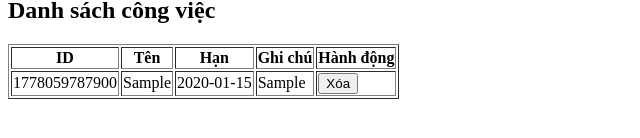
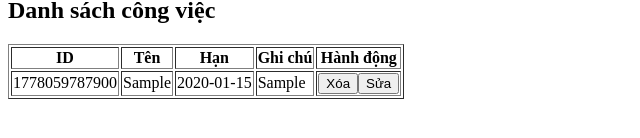
Before and after one commit to ducpm306-arch/Todo_app-JS, a React (Vite) app: page / in a window 1280 px wide. Both pictures are taken after typing "Sample", "2020-01-15", "Sample" into the empty fields and a click on the button "Thêm". Shown: the part 174-312 px from the top of the page, without its empty margins (0-640 px from the left). Built offline with nearby package versions, Linux system fonts and the light colour scheme.

Commit message:
Thêm giao diện cho trang sửa

```diff
--- a/src/View/WorkView.jsx
+++ b/src/View/WorkView.jsx
@@ -32,6 +32,13 @@ export default function WorkView({ works, onAdd, onDelete }) {
               <td>{w.getNote()}</td>
               <td>
                 <button onClick={() => onDelete(w.getId())}>Xóa</button>
+                <button
+                  onClick={() =>
+                    onUpdate(w.getName(), w.getDate(), w.getNote())
+                  }
+                >
+                  Sửa
+                </button>
               </td>
             </tr>
           ))}
```
Also changed, not shown: src/View/UpdatePage.jsx (added, +13 -0 lines).
